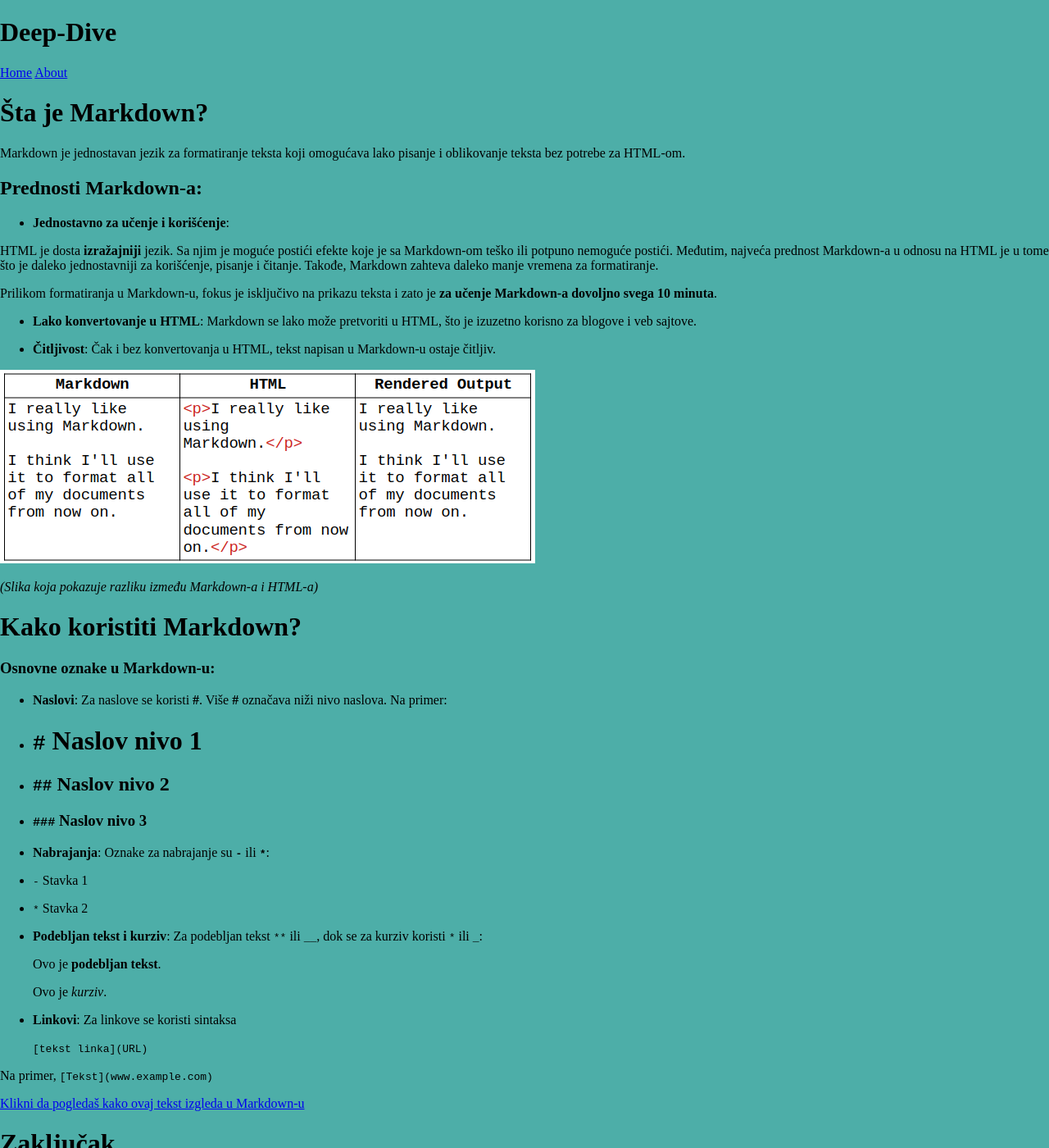
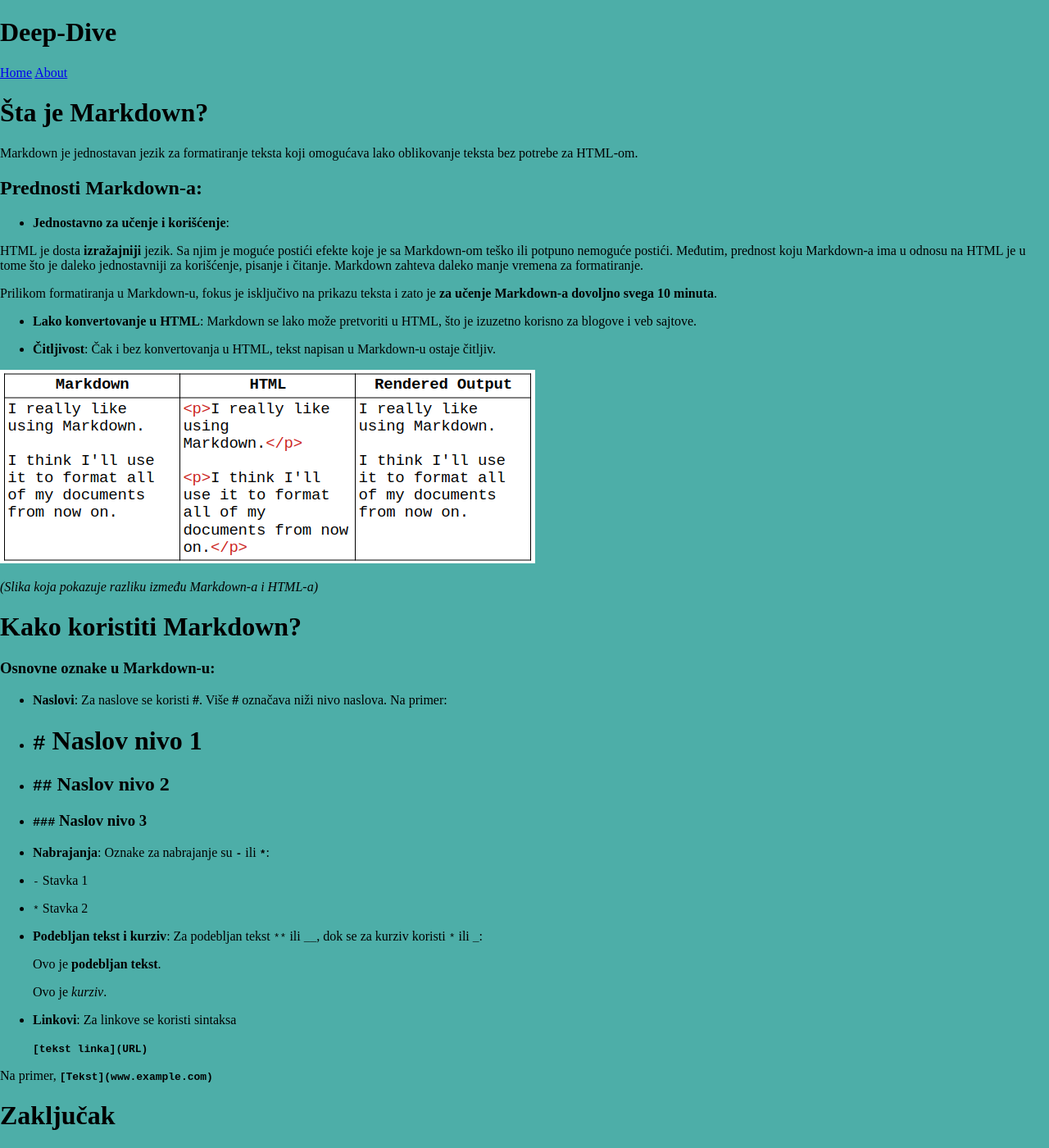
Before and after one commit to MarkoKolarevic/Deep-Dive, a Jekyll site: the page built from _posts/2025-02-09-naslov-prvog-teksta.md, in a window 1280 px wide and 1400 px high. Shown: the whole window at 82% size. Built offline with Jekyll 4.4.1, drawn with Linux system fonts in a browser that asks for light colours; some of the changed text lies outside the part shown.

Commit message:
Završene ispravke?

```diff
--- a/_posts/2025-02-09-naslov-prvog-teksta.md
+++ b/_posts/2025-02-09-naslov-prvog-teksta.md
@@ -7,12 +7,12 @@
 
 # Šta je Markdown?
 
-Markdown je jednostavan jezik za formatiranje teksta koji omogućava lako pisanje i oblikovanje teksta bez potrebe za HTML-om.
+Markdown je jednostavan jezik za formatiranje teksta koji omogućava lako oblikovanje teksta bez potrebe za HTML-om.
 
 ## Prednosti Markdown-a:
 - **Jednostavno za učenje i korišćenje**:
 
-HTML je dosta **izražajniji** jezik. Sa njim je moguće postići efekte koje je sa Markdown-om teško ili potpuno nemoguće postići. Međutim, najveća prednost Markdown-a u odnosu na HTML je u tome što je daleko jednostavniji za korišćenje, pisanje i čitanje. Takođe, Markdown zahteva daleko manje vremena za formatiranje.
+HTML je dosta **izražajniji** jezik. Sa njim je moguće postići efekte koje je sa Markdown-om teško ili potpuno nemoguće postići. Međutim, prednost koju Markdown-a ima u odnosu na HTML je u tome što je daleko jednostavniji za korišćenje, pisanje i čitanje. Markdown zahteva daleko manje vremena za formatiranje.
 
 Prilikom formatiranja u Markdown-u, fokus je isključivo na prikazu teksta i zato je **za učenje Markdown-a dovoljno svega 10 minuta**.
 
```
Also changed, not shown: other parts of _posts/2025-02-09-naslov-prvog-teksta.md (+14 -4 lines).
